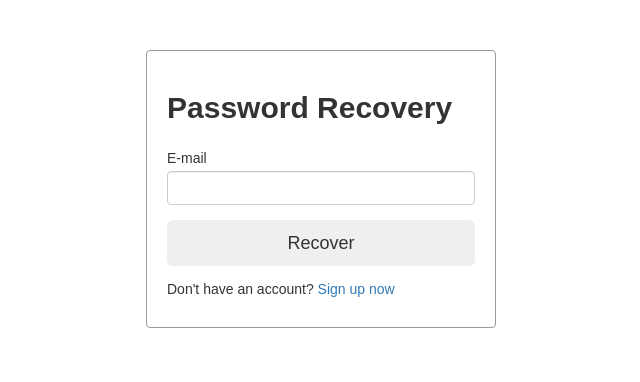
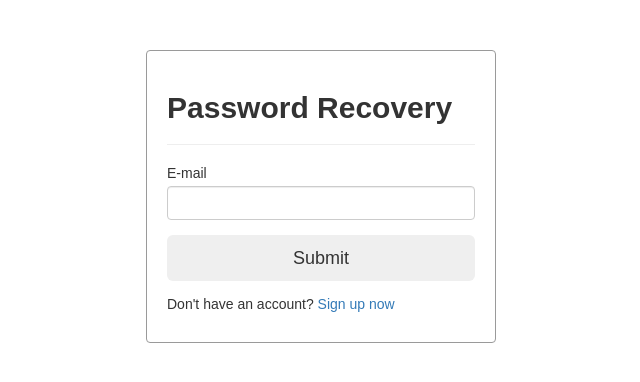
Before and after one commit to 2065976/project1, a PHP site: page /lostpsw.php in a window 1280 px wide. Shown: the top 382 px of the page, without its empty margins (319-959 px from the left). Run offline with PHP 8.4, Linux system fonts and the light colour scheme.

Commit message:
Re-designed style

```diff
--- a/lostpsw.php
+++ b/lostpsw.php
@@ -8,7 +8,7 @@
 </head>
 <body>
     <div class="container">
-        <h2>Password Recovery</h2><br>
+        <h2>Password Recovery</h2><hr>
         <form action="" method="post">
             <div class="form-group">
                 <label for="email">E-mail</label>
@@ -16,7 +16,7 @@
                 <span class="help-block"></span>
             </div>
             <div class="form-group">
-                <input type="submit" class="btn btn-light btn-block btn-lg" name="recover" value="Recover">
+                <input type="submit" class="btn btn-light btn-block btn-lg" name="recover" value="Submit">
             </div>
             <p>Don't have an account? <a href="signup.php">Sign up now</a></p>
         </form>
```
